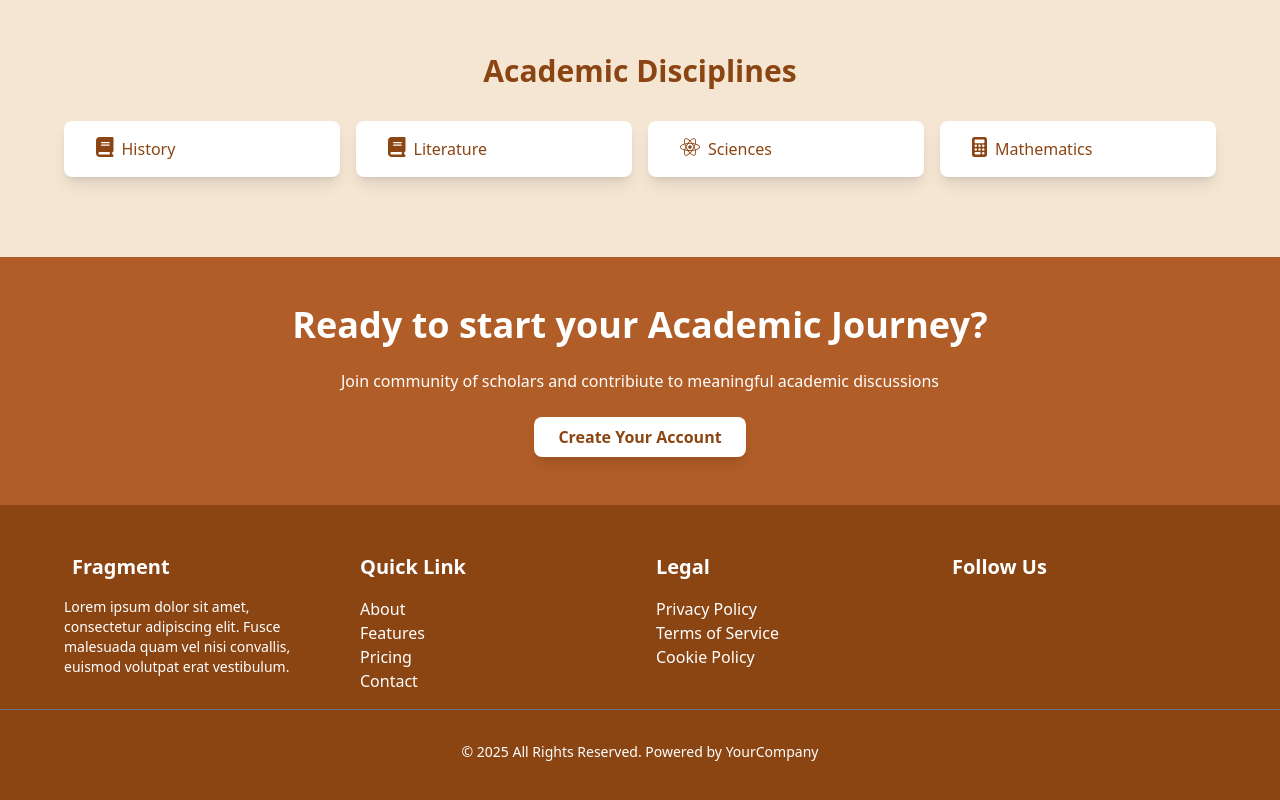
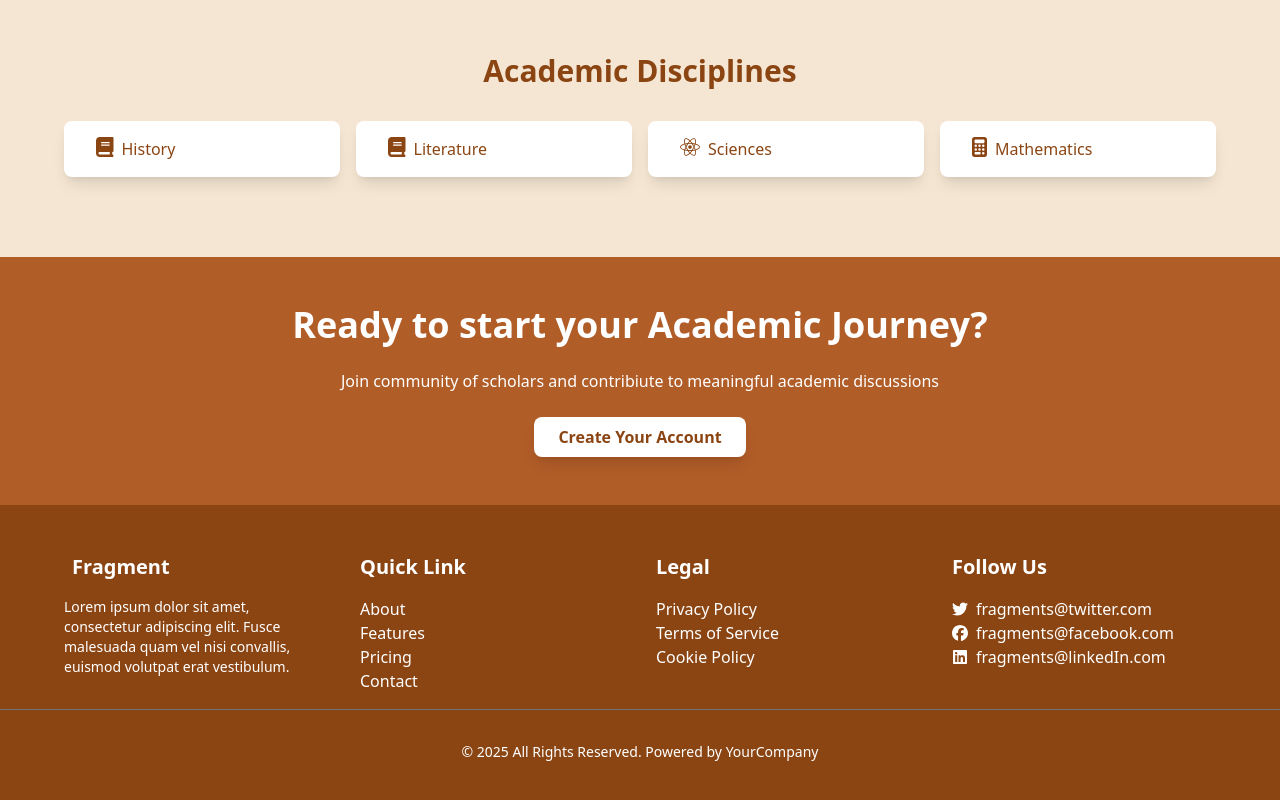
Before and after one commit to danial-khan/fragments-landingpage, a Next.js app: page / in a window 1280 px wide. Shown: the part 1104-1904 px from the top of the page. Built offline with nearby package versions, Linux system fonts and the light colour scheme; no server answers.

Commit message:
chores: added links in Contact Us section and routes to navbar menu

```diff
--- a/src/app/page.tsx
+++ b/src/app/page.tsx
@@ -7,7 +7,7 @@ import {
   faBook,
   faCalculator,
 } from "@fortawesome/free-solid-svg-icons";
-import { faReact } from "@fortawesome/free-brands-svg-icons";
+import { faFacebook, faLinkedin, faReact, faTwitter } from "@fortawesome/free-brands-svg-icons";
 import { config } from "@fortawesome/fontawesome-svg-core";
 import Navbar from "./components/Navbar";
 import Link from "next/link";
@@ -37,10 +37,16 @@ export default function Home() {
           </p>
 
           <div className="flex flex-col sm:flex-row justify-start gap-4">
-            <Link href={`${FRONTEND_APP_PATH}/auth/register`} className="bg-secondary text-center text-white px-6 py-2 rounded-lg hover:bg-[#6a3514] hover:text-white transition w-full sm:w-auto cursor-pointer tansition duration-300">
+            <Link
+              href={`${FRONTEND_APP_PATH}/auth/register`}
+              className="bg-secondary text-center text-white px-6 py-2 rounded-lg hover:bg-[#6a3514] hover:text-white transition w-full sm:w-auto cursor-pointer tansition duration-300"
+            >
               Get Started
             </Link>
-            <button onClick={(() => scrollToSection("explore", router))} className="bg-primary text-secondary px-6 py-2 rounded-lg transition border-2 border-secondary hover:bg-secondary hover:text-white w-full sm:w-auto cursor-pointer">
+            <button
+              onClick={() => scrollToSection("explore", router)}
+              className="bg-primary text-secondary px-6 py-2 rounded-lg transition border-2 border-secondary hover:bg-secondary hover:text-white w-full sm:w-auto cursor-pointer"
+            >
               Learn More
             </button>
           </div>
@@ -234,18 +240,35 @@ export default function Home() {
           <div>
             <h4 className="text-xl font-semibold mb-4">Follow Us</h4>
             <div className="flex gap-4 mb-4">
-              <a href="#" className="text-white hover:text-secondary">
-                <i className="fab fa-twitter w-6 h-6"></i>
-              </a>
-              <a href="#" className="text-white hover:text-secondary">
-                <i className="fab fa-facebook-f w-6 h-6"></i>
-              </a>
-              <a href="#" className="text-white hover:text-secondary">
-                <i className="fab fa-linkedin-in w-6 h-6"></i>
-              </a>
-              <a href="#" className="text-white hover:text-secondary">
-                <i className="fab fa-instagram w-6 h-6"></i>
-              </a>
+              <ul>
+                <li>
+                  <Link
+                    href="#"
+                    className="text-white hover:text-primary flex items-center gap-2 "
+                  >
+                    <FontAwesomeIcon icon={faTwitter} className="h-4 w-4" />
+                    <span>fragments@twitter.com</span>
+                  </Link>
+                </li>
+                <li>
+                  <Link
+                    href="#"
+                    className="text-white hover:text-primary flex items-center gap-2 "
+                  >
+                    <FontAwesomeIcon icon={faFacebook} className="h-4 w-4" />
+                    <span>fragments@facebook.com</span>
+                  </Link>
+                </li>
+                <li>
+                  <Link
+                    href="#"
+                    className="text-white hover:text-primary flex items-center gap-2 "
+                  >
+                    <FontAwesomeIcon icon={faLinkedin} className="h-4 w-4" />
+                    <span>fragments@linkedIn.com</span>
+                  </Link>
+                </li>
+              </ul>
             </div>
           </div>
         </div>
```
